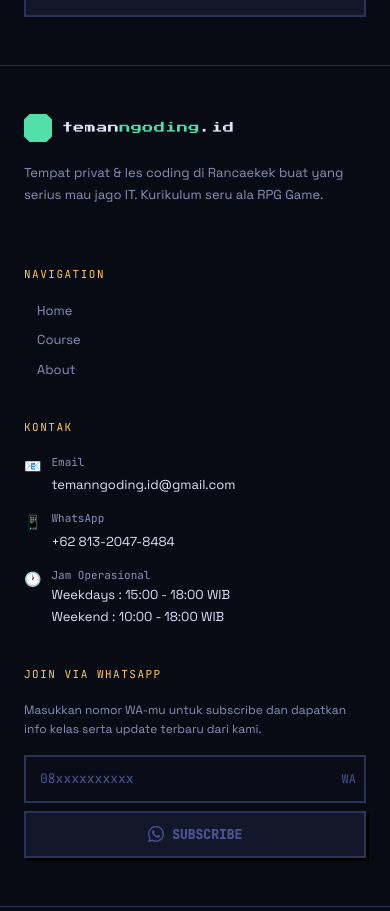
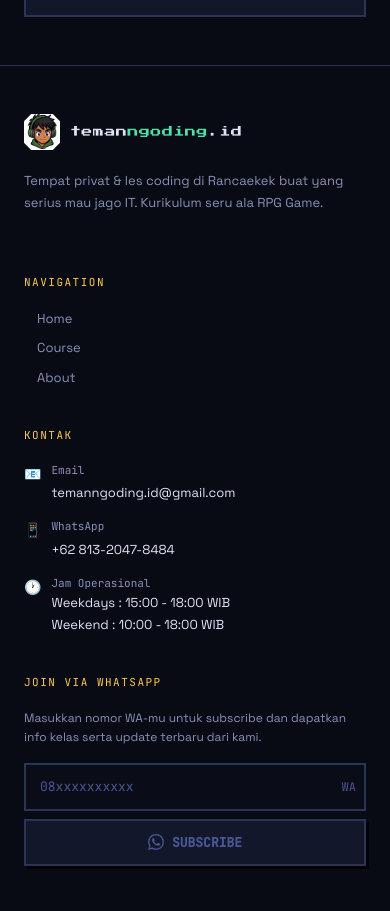
Before and after one commit to temanngoding-dev/landing-page, a Next.js app: page / in a window 390 px wide. Shown: the part 5661-6572 px from the top of the page. Built offline with nearby package versions, Linux system fonts and the light colour scheme.

Commit message:
feat: implement responsive Footer component with integrated map and lead subscription form

```diff
--- a/src/components/shared/Footer.tsx
+++ b/src/components/shared/Footer.tsx
@@ -151,7 +151,9 @@ export default function Footer() {
           {/* ── Col 1: Brand ── */}
           <div className="min-[860px]:col-span-1">
             <Link href="/" className="flex items-center gap-[10px] mb-[20px] group">
-              <div className="w-[28px] h-[28px] bg-xp [clip-path:polygon(0%_20%,20%_0%,80%_0%,100%_20%,100%_80%,80%_100%,20%_100%,0%_80%)] shadow-[0_0_0_2px_#000,0_0_14px_rgba(82,224,168,0.6)] transition-shadow group-hover:shadow-[0_0_0_2px_#000,0_0_20px_rgba(82,224,168,0.8)]" />
+              <div className="w-[36px] h-[36px] bg-white [clip-path:polygon(0%_20%,20%_0%,80%_0%,100%_20%,100%_80%,80%_100%,20%_100%,0%_80%)] shadow-[0_0_0_2px_#000,0_0_14px_rgba(255,255,255,0.4)] transition-shadow group-hover:shadow-[0_0_0_2px_#000,0_0_20px_rgba(255,255,255,0.6)]">
+                <img src="/assets/images/icons/icon.svg" alt="Logo" />
+              </div>
               <div className="font-pixel text-[11px] text-text-main">
                 teman<span className="text-xp">ngoding</span>.id
               </div>
```
